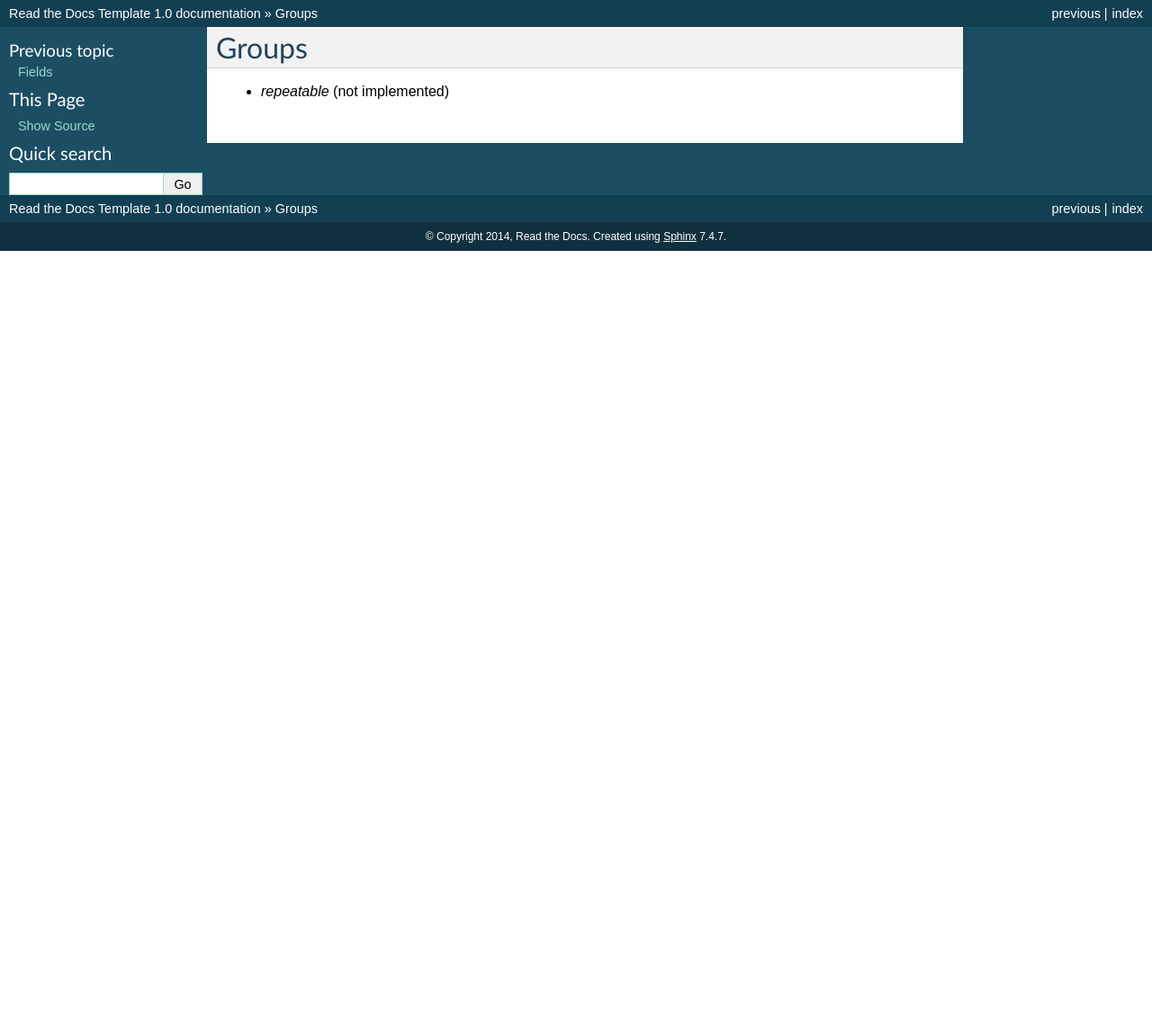
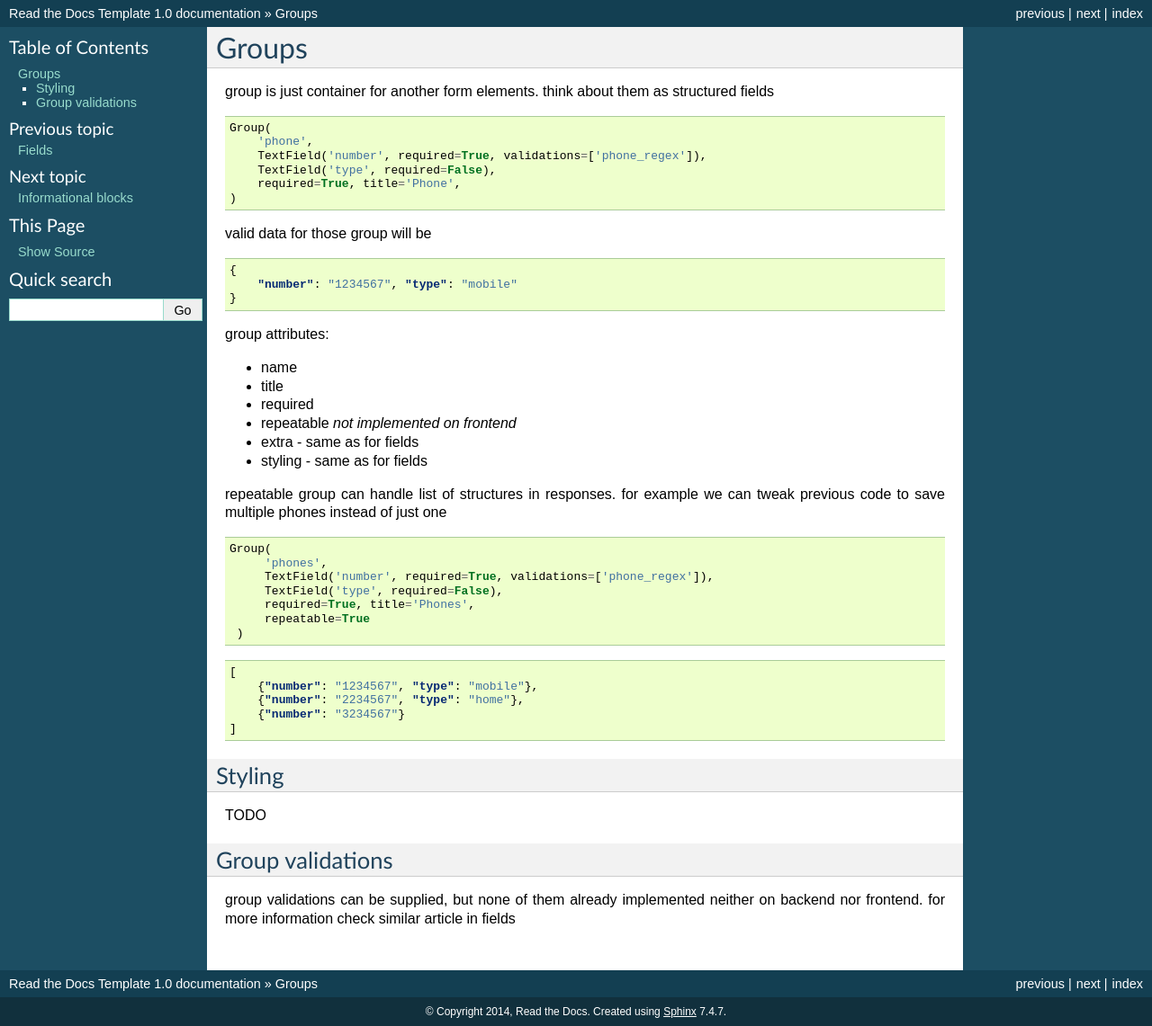
Before and after one commit to roman-karpovich/olc-docs, a Sphinx documentation site: the page built from docs/groups.rst, in a window 1280 px wide. Shown: the whole page at 90% size. Built offline with Sphinx 7.4.7, drawn with Linux system fonts in a browser that asks for light colours; before the commit the page ends 900 px from its top, so only the background shows below that.

Commit message:
added groups (partially), info blocks and updated fields

```diff
--- a/docs/groups.rst
+++ b/docs/groups.rst
@@ -1,4 +1,64 @@
 Groups
 ======
 
-- *repeatable* (not implemented)
+group is just container for another form elements. think about them as structured fields
+
+.. code-block:: python
+
+    Group(
+        'phone',
+        TextField('number', required=True, validations=['phone_regex']),
+        TextField('type', required=False),
+        required=True, title='Phone',
+    )
+
+
+valid data for those group will be
+
+.. code-block:: json
+
+    {
+        "number": "1234567", "type": "mobile"
+    }
+
+group attributes:
+
+- name
+- title
+- required
+- repeatable *not implemented on frontend*
+- extra - same as for fields
+- styling - same as for fields
+
+repeatable group can handle list of structures in responses. for example we can tweak previous code to save multiple phones instead of just one
+
+.. code-block:: python
+
+   Group(
+        'phones',
+        TextField('number', required=True, validations=['phone_regex']),
+        TextField('type', required=False),
+        required=True, title='Phones',
+        repeatable=True
+    )
+
+
+.. code-block:: json
+
+    [
+        {"number": "1234567", "type": "mobile"},
+        {"number": "2234567", "type": "home"},
+        {"number": "3234567"}
+    ]
+
+
+Styling
+-------
+
+TODO
+
+
+Group validations
+------------------
+
+group validations can be supplied, but none of them already implemented neither on backend nor frontend. for more information check similar article in fields
--- a/docs/index.rst
+++ b/docs/index.rst
@@ -16,6 +16,7 @@ Contents:
    form-elements
    fields
    groups
+   info-block
 
 
 
```
Also changed, not shown: docs/fields.rst (+61 -21 lines), docs/info-block.rst (added, +13 -0 lines), docs/_static/images/fields-styling.png (added).
